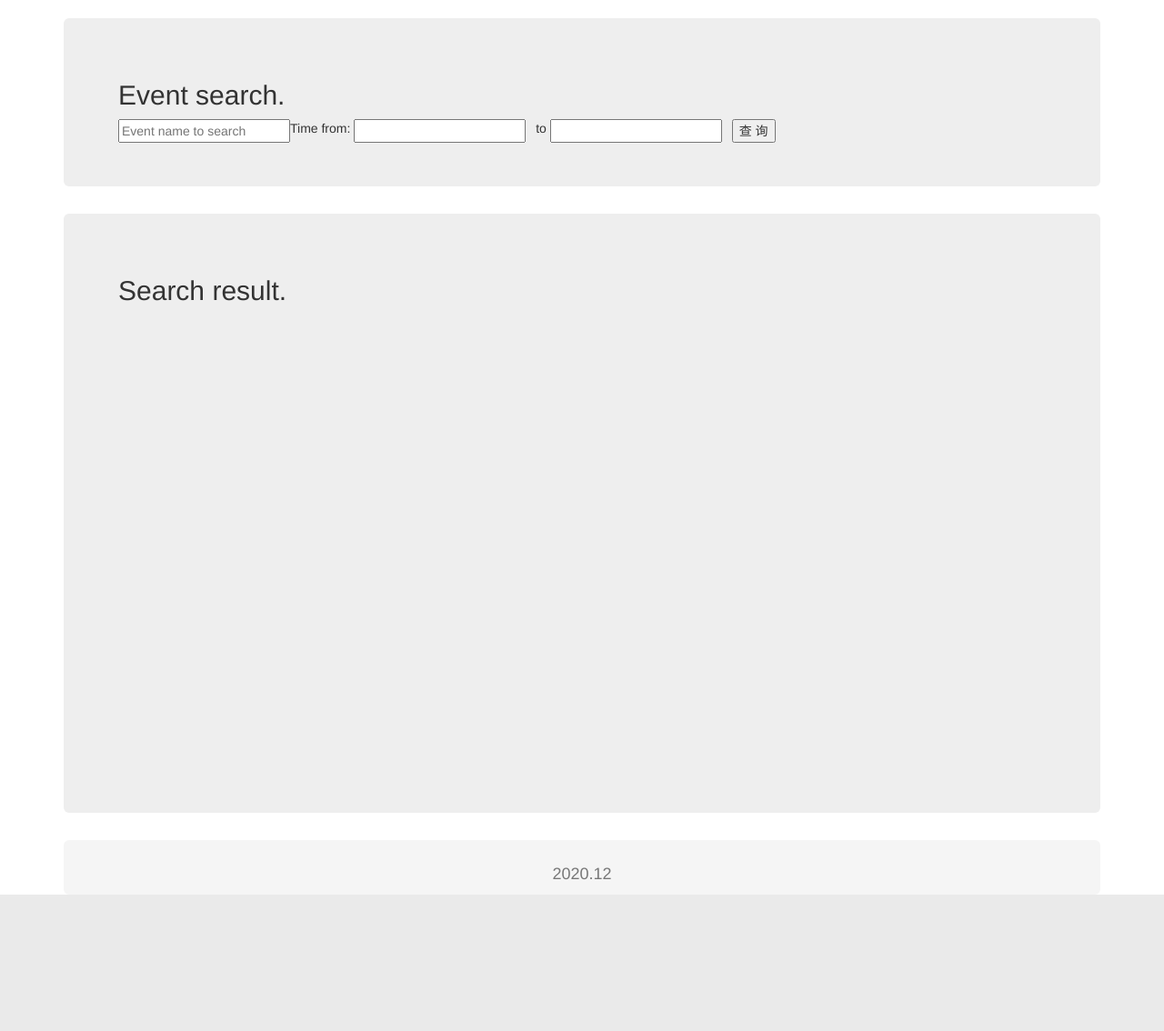
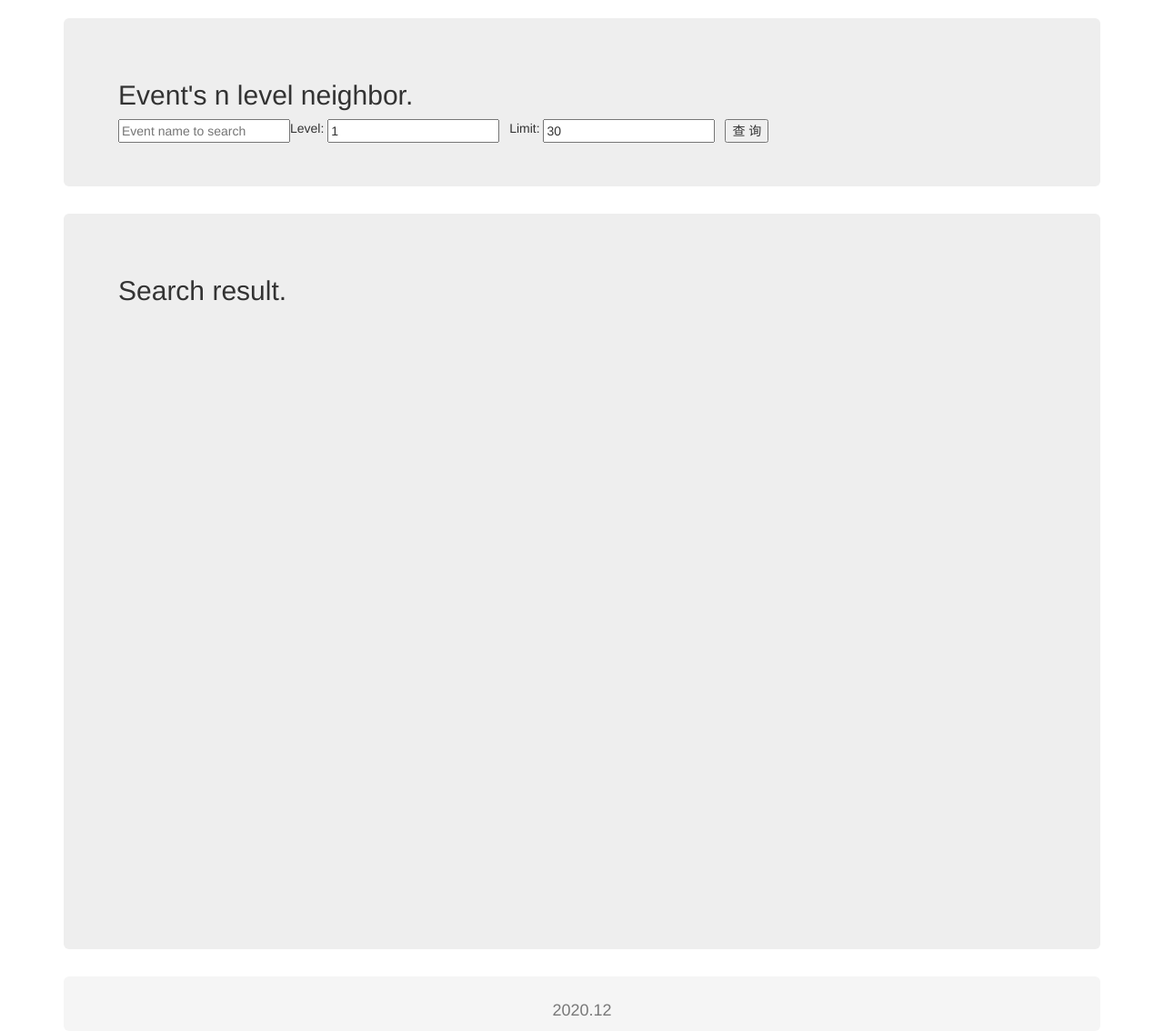
Before and after one commit to yuntaobc/FlaskNeo4jEcharts, a Flask app: page /event/neighbor in a window 1280 px wide. Shown: the part 52-1186 px from the top of the page at 91% size. Before the commit the page ends 1036 px from the top, so only its background shows below. Run offline with Flask 2, Linux system fonts and the light colour scheme; some libraries are stand-ins or nearby versions; some web fonts are replaced.

Commit message:
Page event_info.html and event_neighbor.html. TODO: topic count should be int but is string now

```diff
--- a/app/main/views.py
+++ b/app/main/views.py
@@ -10,18 +10,15 @@ def index():
 
 @main.route('/event/<item>', methods=['GET', 'POST'])
 def event(item):
+    form = EventForm()
     if item == 'user':
         page = 'event_user.html'
-        form = EventForm()
     elif item == 'topic':
         page = 'event_topic.html'
-        form = EventForm()
     elif item == 'neighbor':
         page = 'event_neighbor.html'
-        form = EventForm()
     elif item == 'info':
         page = 'event_info.html'
-        form = ''
     return render_template(page, form=form)
 
 
--- a/app/static/css/custom.css
+++ b/app/static/css/custom.css
@@ -25,3 +25,9 @@ span.form-calender-picker i {
   background-color: #f5f5f5;
   border-radius: 6px;
 }
+
+#result {
+    margin-right: 0px;
+    margin-left: 0px;
+    min-height:650px;
+}
--- a/app/static/query.js
+++ b/app/static/query.js
@@ -79,7 +79,7 @@ function show_echarts(myChart, data, meta){
                             result += "Type: " + String(params.data.type) + '<br>';
                             result += "Time: " + String(params.data.time).slice(0,16).replace('T', ' ');
                         } else if (params.data.category == 'COOCCURENCE'){// event event
-
+                            // to many time, cannot decide which to use
                         } else if (params.data.category == 'PRODUCE'){// event topic
                             result += "Type: " + String(params.data.category) + '<br>';
                             result += "Time: " + String(params.data.time).slice(0,16).replace('T', ' ');
@@ -102,6 +102,33 @@ function show_echarts(myChart, data, meta){
 }
 
 
+function show_table(data){
+    data = data[0]
+
+    $('.table').remove()
+    var table = $('<table/>').addClass('table table-striped');
+    var th1 = $('<th/>').html('话题');
+    var th2 = $('<th/>').html('频次');
+    var th3 = $('<th/>').html('时间');
+    var thead = $('<tr/>').append(th1).append(th2).append(th3);
+    table.append(thead);
+
+    var tbody = $('<tbody/>');
+
+    for(var row in data){
+        var td1 = $('<td/>').html(data[row]['name']);
+        var td2 = $('<td/>').html(data[row]['count']);
+        var td3 = $('<td/>').html(data[row]['time'].slice(0, 16).replace('T', ' '));
+
+        var tr = $('<tr/>').append(td1).append(td2).append(td3);
+        tbody.append(tr);
+    }
+
+    table.append(tbody);
+    $('#result').append(table);
+}
+
+
 function send_ajax(url, data){
     var result;
     $.ajax({
@@ -121,6 +148,7 @@ function send_ajax(url, data){
      });
     return result;
 }
+
 
 
 function event_user(){
@@ -160,6 +188,40 @@ function event_topic(){
 }
 
 
+function event_neighbor() {
+    var myChart = echarts.init(document.getElementById('result'));
+    myChart.showLoading();
+
+    var event_id = Number($("#event-id").val());
+    var level = Number($("#level").val());
+    var limit = Number($("#limit").val());
+
+    var data = {"event_id":event_id, "level": parseInt(level), 'limit': parseInt(limit)};
+    data = JSON.stringify(data);
+
+    var url = '/api/event/neighbor';
+    var meta = {'title':'Event neighbor', };
+    var result = send_ajax(url, data);
+
+    show_echarts(myChart, result, meta);
+}
+
+function event_info() {
+    var event_id = Number($("#event-id").val());
+    var limit = Number($("#limit").val());
+    var e_time = $("#e-time").val().replace(" ", "T");
+
+    var data = {"event_id":event_id, "limit": limit, "e_time": e_time};
+    data = JSON.stringify(data);
+
+    var url = '/api/event/info';
+    var meta = {'title':'Event top n topic', };
+    var result = send_ajax(url, data);
+
+    show_table(result);
+}
+
+
 function event_user_page(){
     $("#name-input").typeahead({
         source:function(query, process){
@@ -185,10 +247,14 @@ function event_user_page(){
       if (current) {
         $("#event-id").val(current.event_id);
     }});
+    if($('#s-time') != null ){
         $('#s-time').datetimepicker({
             format: 'YYYY-MM-DD HH:mm',
         });
+    }
+    if($('#e-time') != null){
         $('#e-time').datetimepicker({
             format: 'YYYY-MM-DD HH:mm',
         });
     }
+}
--- a/app/templates/base.html
+++ b/app/templates/base.html
@@ -87,7 +87,7 @@
 
     <div class="jumbotron">
         <h2>Search result.</h2>
-        <div id="result" class="row" style="height:500px;"></div>
+        <div id="result" class="row"></div>
     </div>
 </div> <!-- /container -->
 
--- a/app/templates/event_neighbor.html
+++ b/app/templates/event_neighbor.html
@@ -1,11 +1,11 @@
 {% extends "base.html" %}
 {% import "bootstrap/wtf.html" as wtf%}
 
-{% block title %}event-user{% endblock %}
+{% block title %}Event-neighbor{% endblock %}
 
 {% block content %}
 <div class="jumbotron">
-    <h2>Event search.</h2>
+    <h2>Event's n level neighbor.</h2>
     <form class="form form-horizontal" method="post" role="form">
         <div class="form-item">
             <div class="form-item-content-wrapper">
@@ -16,26 +16,31 @@
         <div class="form-item">
             <div class="form-item-content-wrapper">
                 <div class="form-item-label">
-                    <span>Time from:</span>
+                    <span> Level:</span>
                 </div>
                 <span class="form-calender-picker">
-                    <div class="form-item-input row col-sm-6">{{ form.s_time() }}</div>
-                    <i class="glyphicon glyphicon-calendar"></i>
+                    <div class="form-item-input row col-sm-6">
+                        <input id="level" name="level" type="text" value="1" placeholder="1">
+                    </div>
+                    <i class="glyphicon glyphicon-dashboard"></i>
                 </span>
             </div>
         </div>
+
         <div class="form-item">
             <div class="form-item-content-wrapper">
                 <div class="form-item-label">
-                    <span>to</span>
+                    <span>Limit:</span>
                 </div>
                 <span class="form-calender-picker">
-                        <div class="form-item-input row col-sm-6">{{ form.e_time() }}</div>
-                        <i class="glyphicon glyphicon-calendar"></i>
+                    <div class="form-item-input row col-sm-6">
+                        <input id="limit" name="limit" type="text" value="30" placeholder="30">
+                    </div>
+                    <i class="glyphicon glyphicon-dashboard"></i>
                 </span>
             </div>
         </div>
-        <input type="button" id="submit" onclick="event_user()" value="查 询" >
+        <input type="button" id="submit" onclick="event_neighbor()" value="查 询" >
     </form>
     <script>
         $(function() {
--- a/app/templates/event_topic.html
+++ b/app/templates/event_topic.html
@@ -5,7 +5,7 @@
 
 {% block content %}
 <div class="jumbotron">
-    <h2>Event search.</h2>
+    <h2>Topic produced from this event.</h2>
     <form class="form form-horizontal" method="post" role="form">
         <div class="form-item">
             <div class="form-item-content-wrapper">
--- a/app/templates/event_user.html
+++ b/app/templates/event_user.html
@@ -5,7 +5,7 @@
 
 {% block content %}
 <div class="jumbotron">
-    <h2>Event search.</h2>
+    <h2>Users who participated in event.</h2>
     <form class="form form-horizontal" method="post" role="form">
         <div class="form-item">
             <div class="form-item-content-wrapper">
```
Also changed, not shown: app/api/event.py (+20 -15 lines), app/templates/event_info.html (+9 -7 lines). Lines whose indentation alone changed are shown as unchanged.
